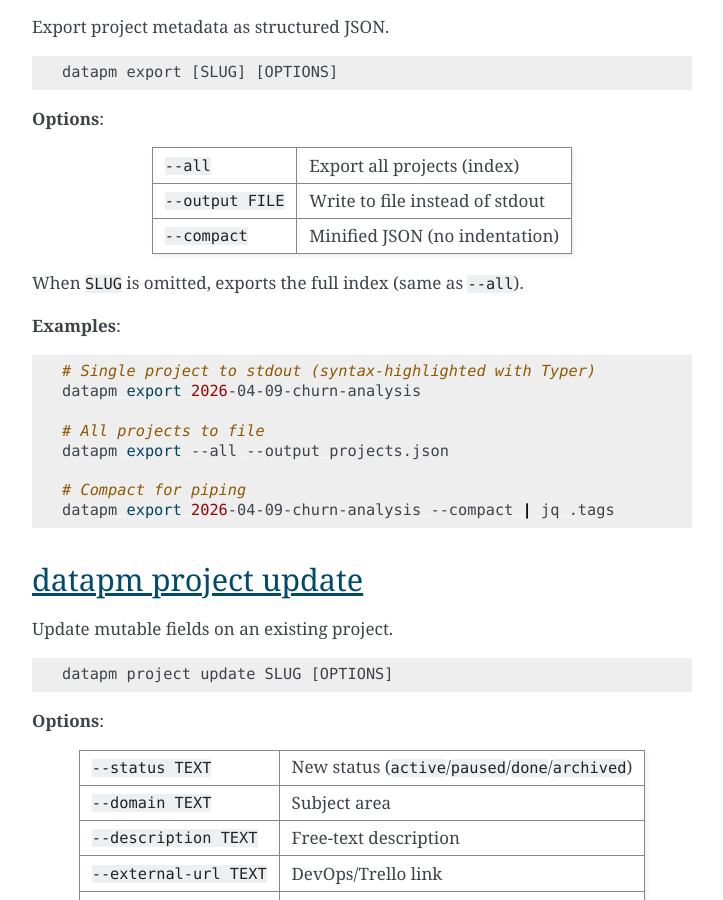
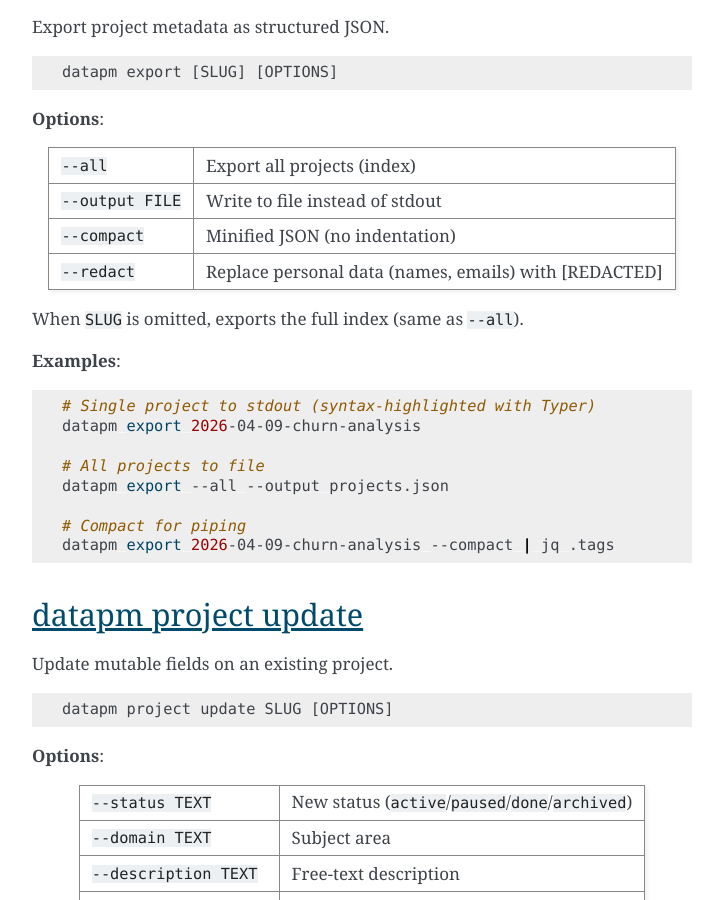
Before and after one commit to wiskas1000/data-project-manager, a Sphinx documentation site: the page built from docs/usage/cli.rst, in a window 1280 px wide and 900 px high, scrolled down 3057 px. Shown: the whole window, without its empty margins (388-1111 px from the left). Built offline with Sphinx 7.4.7, drawn with Linux system fonts in a browser that asks for light colours.

Commit message:
docs(cli): add --redact to Sphinx CLI reference
Closes #56

Co-Authored-By: Claude Opus 4.6 <noreply@anthropic.com>

```diff
--- a/docs/usage/cli.rst
+++ b/docs/usage/cli.rst
@@ -177,11 +177,12 @@ Export project metadata as structured JSON.
 
 **Options**:
 
-==================== =================================
+==================== =====================================================
 ``--all``            Export all projects (index)
 ``--output FILE``    Write to file instead of stdout
 ``--compact``        Minified JSON (no indentation)
-==================== =================================
+``--redact``         Replace personal data (names, emails) with [REDACTED]
+==================== =====================================================
 
 When ``SLUG`` is omitted, exports the full index (same as ``--all``).
 
```
